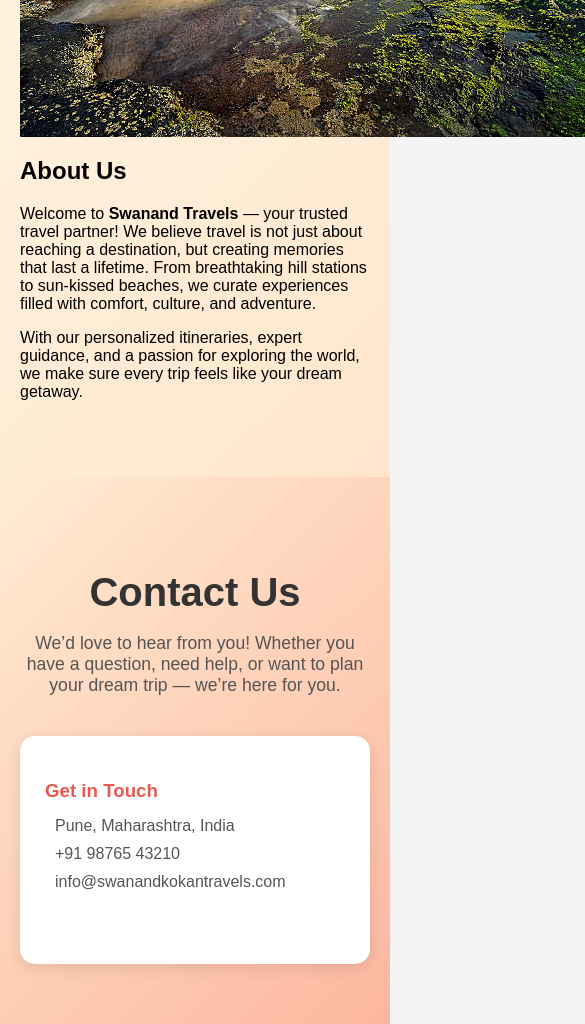
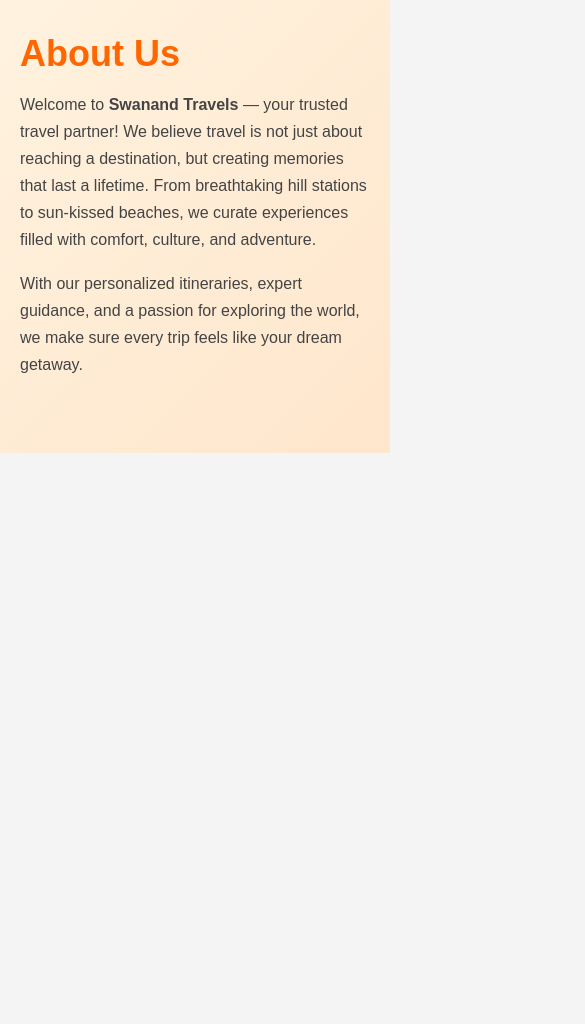
Before and after one commit to Spendse/swanandtravels, a plain HTML site: page index.html in a window 390 px wide. Shown: the part 2181-3205 px from the top of the page, 585 px wide, since content can reach past the window. After the commit the page ends 2634 px from the top, so only its background shows below. Drawn offline with Linux system fonts and the light colour scheme.

Commit message:
Updated responsive contact section

```diff
--- a/index.html
+++ b/index.html
@@ -74,25 +74,6 @@
         </div>
     </div>
 </section>
- <!-- Contact Section -->
-<section id="contact" class="contact-section">
-  <div class="contact-container">
-    <h2>Contact Us</h2>
-    <p class="subtitle">We’d love to hear from you! Whether you have a question, need help, or want to plan your dream trip — we’re here for you.</p>
-
-    <div class="contact-wrapper">
-      <!-- Contact Info -->
-      <div class="contact-info">
-        <h3>Get in Touch</h3>
-        <p><i class="fas fa-map-marker-alt"></i> Pune, Maharashtra, India</p>
-        <p><i class="fas fa-phone-alt"></i> +91 98765 43210</p>
-        <p><i class="fas fa-envelope"></i> info@swanandkokantravels.com</p>
-        <div class="social-links">
-          <a href="#"><i class="fab fa-facebook-f"></i></a>
-          <a href="#"><i class="fab fa-instagram"></i></a>
-          <a href="#"><i class="fab fa-whatsapp"></i></a>
-        </div>
-      </div>
 
 
   <script>
--- a/style.css
+++ b/style.css
@@ -175,74 +175,44 @@
     font-family: 'Poppins', sans-serif;
 }
 
-/* Contact Section */
-.contact-section {
-  background: linear-gradient(135deg, #ffecd2, #fcb69f);
-  padding: 60px 20px;
+.about-container {
+    display: flex;
+    flex-wrap: wrap;
+    align-items: center;
+    max-width: 1100px;
+    margin: auto;
+    gap: 40px;
 }
 
-.contact-container {
-  max-width: 1100px;
-  margin: auto;
-  text-align: center;
+.about-image img {
+    width: 100%;
+    max-width: 500px;
+    border-radius: 20px;
+    box-shadow: 0px 5px 20px rgba(0,0,0,0.1);
+    transition: transform 0.3s ease;
 }
 
-.contact-container h2 {
-  font-size: 2.5rem;
-  margin-bottom: 10px;
-  color: #333;
+.about-image img:hover {
+    transform: scale(1.05);
 }
 
-.contact-container .subtitle {
-  font-size: 1.1rem;
-  color: #555;
-  margin-bottom: 40px;
+.about-content {
+    flex: 1;
+    min-width: 280px;
 }
 
-.contact-wrapper {
-  display: flex;
-  flex-wrap: wrap;
-  gap: 30px;
-  justify-content: center;
+.about-content h2 {
+    font-size: 36px;
+    color: #ff6600;
+    margin-bottom: 15px;
 }
 
-/* Contact Info */
-.contact-info {
-  flex: 1 1 300px;
-  background: #fff;
-  padding: 25px;
-  border-radius: 15px;
-  box-shadow: 0 4px 15px rgba(0,0,0,0.1);
-  text-align: left;
+.about-content p {
+    color: #444;
+    font-size: 16px;
+    line-height: 1.7;
+    margin-bottom: 15px;
 }
-
-.contact-info h3 {
-  margin-bottom: 15px;
-  color: #e85a4f;
-}
-
-.contact-info p {
-  margin: 10px 0;
-  color: #555;
-}
-
-.contact-info i {
-  margin-right: 10px;
-  color: #e85a4f;
-}
-
-.social-links a {
-  display: inline-block;
-  margin: 8px;
-  font-size: 1.2rem;
-  color: #e85a4f;
-  transition: 0.3s;
-}
-
-.social-links a:hover {
-  color: #333;
-}
-
 /* Responsive */
 @media (max-width: 768px) {
   .nav-links {
```
